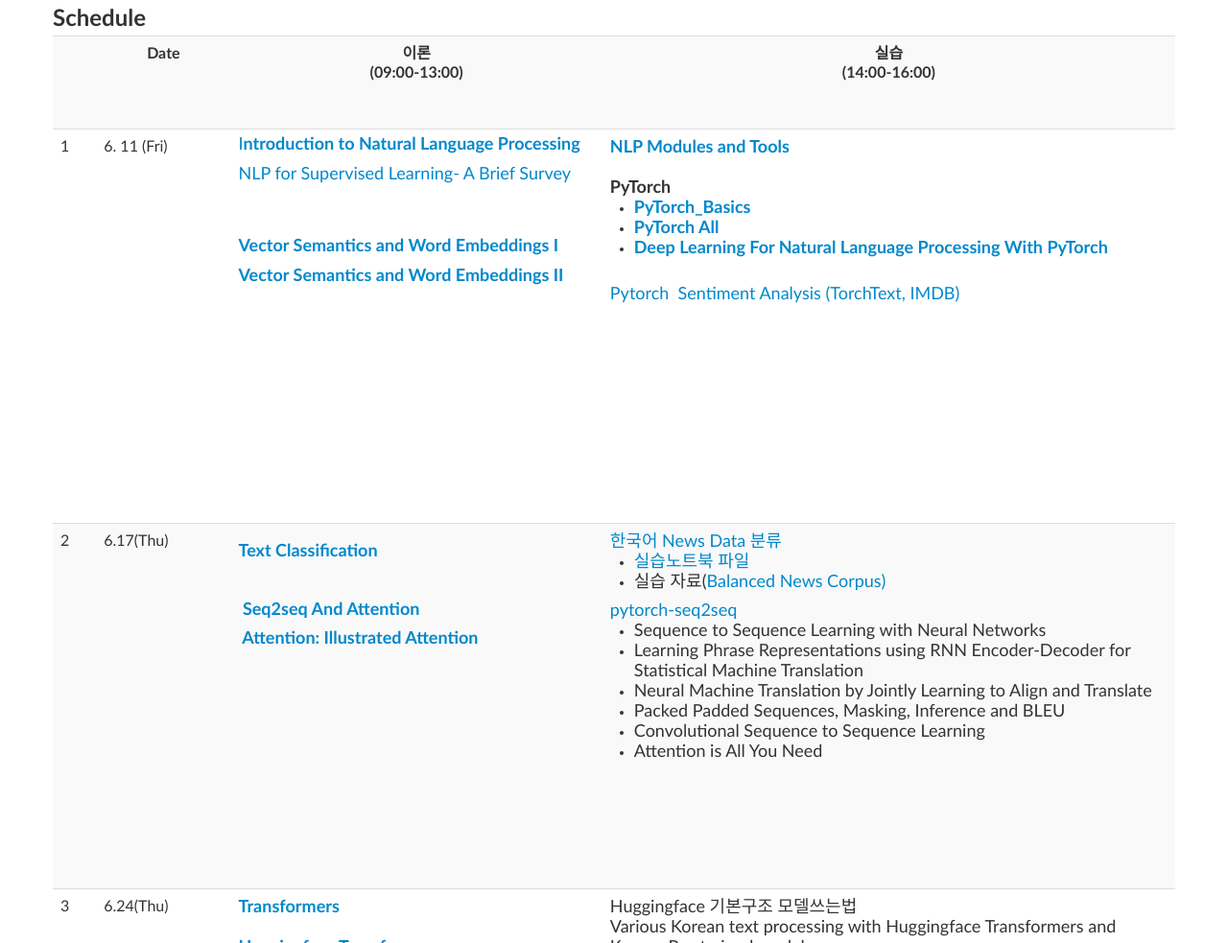
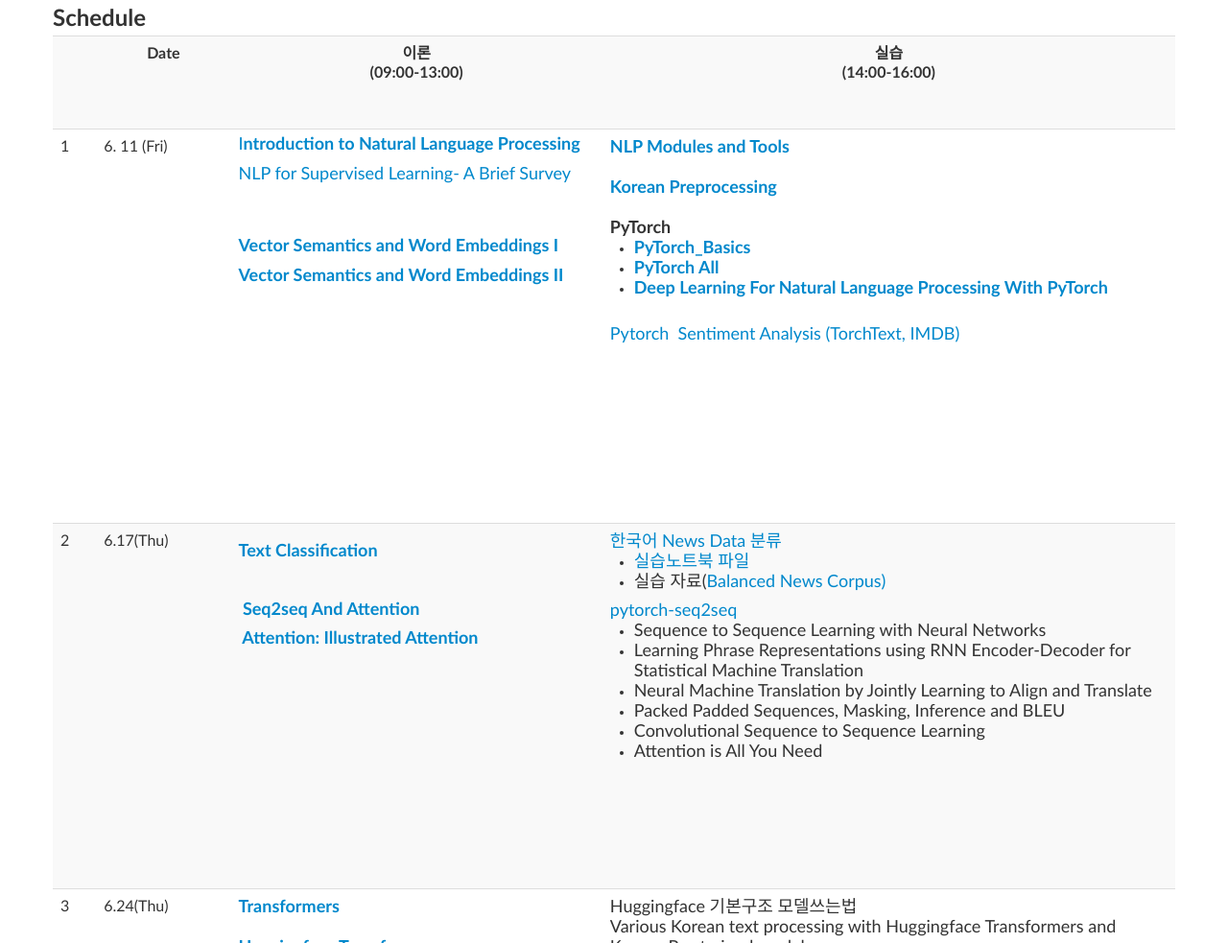
Before and after one commit to hpshin/SamsungCardNLP, a plain HTML site: page index.html in a window 1280 px wide. Shown: the part 941-1924 px from the top of the page at 96% size. Drawn offline with Linux system fonts and the light colour scheme.

Commit message:
added korean preprocessing

```diff
--- a/index.html
+++ b/index.html
@@ -48,6 +48,7 @@
         <p><a href="mailto:hpshin@snu.ac.kr"><font face="Trebuchet MS">hpshin@snu.ac.kr</font></a><font
             face="Trebuchet MS">, <a moz-do-not-send="true"
               href="https://sites.google.com/snu.ac.kr/gsds-nlp/home">https://sites.google.com/snu.ac.kr/gsds-nlp/home</a>,&nbsp;
+
 
 
           </font><a href="http://knlp.snu.ac.kr/"><font face="Trebuchet
@@ -174,6 +175,7 @@ href="https://towardsdatascience.com/getting-started-with-google-colab-f2fff97f5
 
 
 
+
                         Started with Google CoLab</font></font></a></li>
               </ul>
             </ul>
@@ -230,6 +232,7 @@ href="https://towardsdatascience.com/getting-started-with-google-colab-f2fff97f5
                       face="Trebuchet MS" size="+1"><a
                         moz-do-not-send="true"
                         href="NaturalLanguageProcessingIsFunCombined_실습_yelp.ipynb">I<b>ntroduction
+
 
 
 
@@ -320,6 +323,10 @@ href="https://towardsdatascience.com/getting-started-with-google-colab-f2fff97f5
                             face="Trebuchet MS" size="+1">NLP Modules
                             and Tools</font></font></a><br>
                       <br>
+                      <a moz-do-not-send="true"
+                        href="Korean_preprocessing.ipynb">Korean
+                        Preprocessing</a><br>
+                      <br>
                       PyTorch<br>
                     </b></font>
                   <ul>
@@ -329,6 +336,7 @@ href="https://towardsdatascience.com/getting-started-with-google-colab-f2fff97f5
                               href="data/PyTorchAll.ipynb">PyTorch All</a></b></font></font></li>
                     <li><font size="+1"><font face="Trebuchet MS"><b><a
 href="data/DeepLearningForNaturalLanguageProcessingWithPytorch.ipynb">Deep
+
 
 
 
@@ -352,6 +360,7 @@ href="data/DeepLearningForNaturalLanguageProcessingWithPytorch.ipynb">Deep
 href="https://github.com/bentrevett/pytorch-sentiment-analysis/blob/master/1%20-%20Simple%20Sentiment%20Analysis.ipynb"><font
                             face="Trebuchet MS" size="+1"><font
                               face="Trebuchet MS" size="+1">Pytorch&nbsp;
+
 
 
 
@@ -412,6 +421,7 @@ href="https://github.com/bentrevett/pytorch-sentiment-analysis/blob/master/1%20-
 
 
 
+
                         Illustrated Attention</a></b></font>
                   <p style="line-height:100%; margin-top:0;
                     margin-bottom:0;"><font face="Trebuchet MS"
@@ -445,6 +455,7 @@ href="https://github.com/bentrevett/pytorch-sentiment-analysis/blob/master/1%20-
                           face="Trebuchet MS" size="+1"><a
                             moz-do-not-send="true"
                             href="http://knlp.snu.ac.kr/hpshin/BalancedNewsCorpusShuffled.zip">Balanced
+
 
 
 
```
Also changed, not shown: 1 other file.
